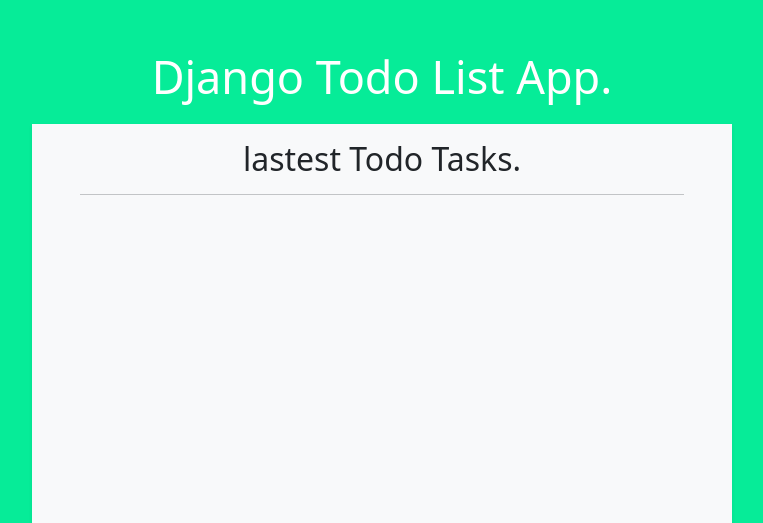
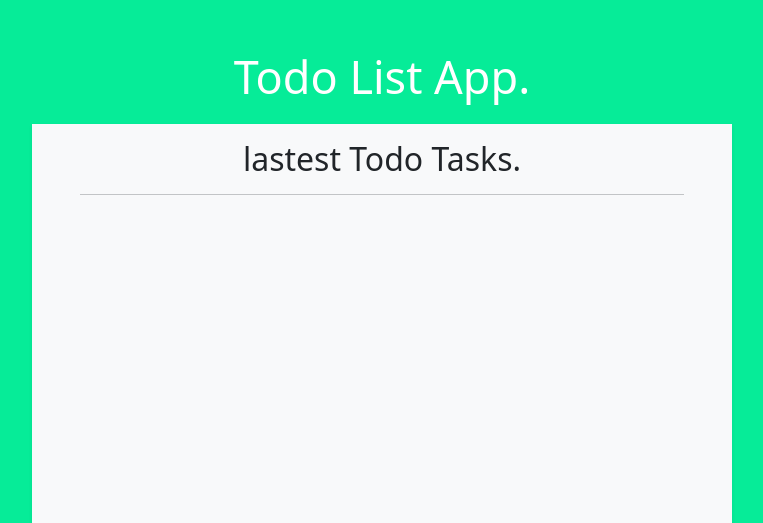
Before and after one commit to saeedmuqsin/Django_todo_app, a Django app: page / in a window 1280 px wide. Shown: the top 523 px of the page, without its empty margins (258-1021 px from the left). Run offline with Django 4.2, Linux system fonts and the light colour scheme; data that the repository does not hold is empty.

Commit message:
changes made in Base temp

```diff
--- a/TodoApp/Todo/templates/todo/base.html
+++ b/TodoApp/Todo/templates/todo/base.html
@@ -14,7 +14,7 @@
     {% endblock %}
 </head>
 <body>
-    <h2 class="heading">Django Todo List App.</h2>
+    <h2 class="heading">Todo List App.</h2>
     <div class="bg-light shadow-sm mainbox">
         <h2 class="pt-3 text-center text-dark">lastest Todo Tasks.</h2>
         <hr class="mx-5 text-dark">
```
Also changed, not shown: 1 other file.
